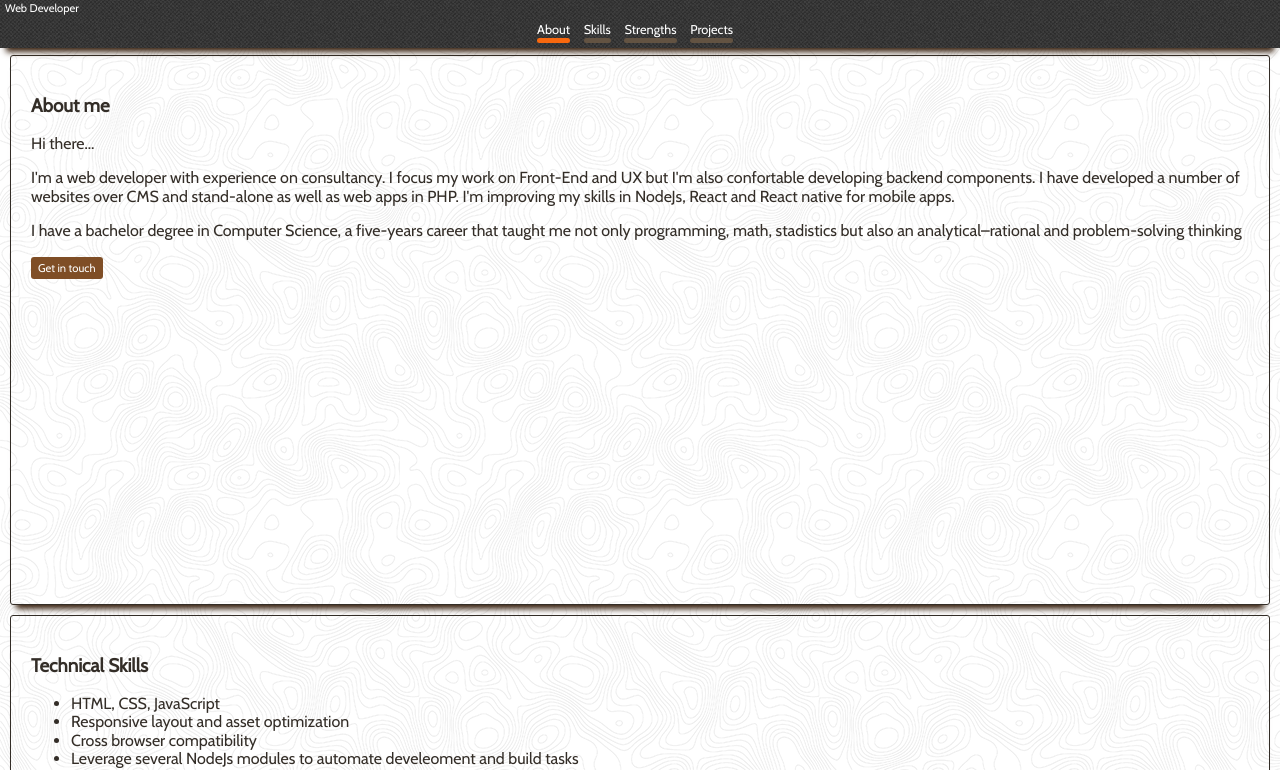
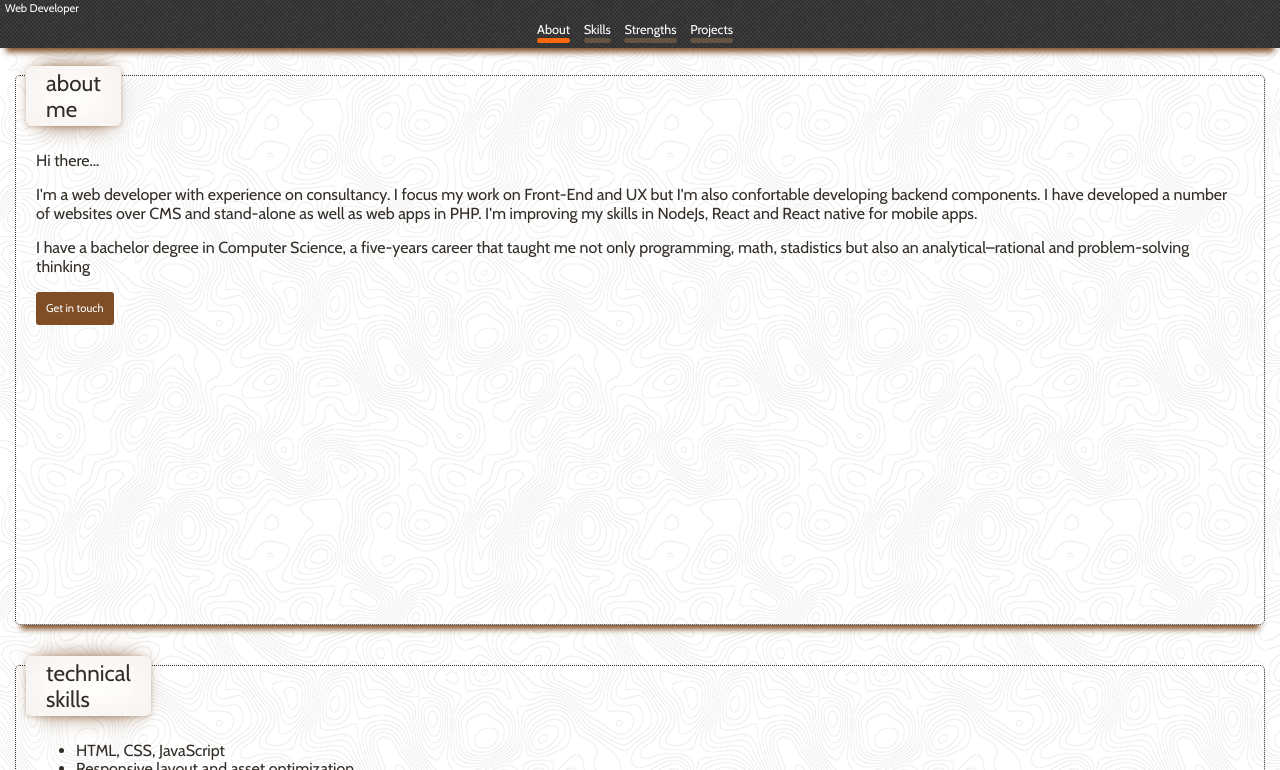
Before and after one commit to riccar/ricardocarballo.com, a website: page app/index.html in a window 1280 px wide. Shown: the part 30-800 px from the top of the page. Drawn offline with nearby package versions, Linux system fonts and the light colour scheme; files that its build step writes are made by us from their sources.

Commit message:
Completed section style

```diff
--- a/app/assets/styles/base/_variables.css
+++ b/app/assets/styles/base/_variables.css
@@ -4,10 +4,9 @@ $mainColour: #f9680e;
 
 $mainColourGradient: #f9680e;
 $bgColour: #7f4e26;
-$shadowColour: #3a2311;
+$shadowColour: #7f4e26;
 
 $headerBgColour: #332d27;
-$headerBtn: #26a576;
 $mainNavUnSelected: #635342;
 
 
--- a/app/assets/styles/modules/_btn.css
+++ b/app/assets/styles/modules/_btn.css
@@ -4,7 +4,7 @@
   /*Remove underline*/
   text-decoration: none;
   /*add space around the borders top/bottom = .75*/
-  padding: 5px 7px;
+  padding: 10px 10px;
   font-size: .7rem;
   border-radius: 3px;
   /*Set element as inline-block level
--- a/app/assets/styles/modules/_main-nav.css
+++ b/app/assets/styles/modules/_main-nav.css
@@ -24,7 +24,7 @@
     animation-name: menuItems;
     animation-duration: 2s;
     animation-fill-mode: forwards;
-     /*box-shadow: 2px 2px 3px rgba(0, 0, 0, .40);*/
+
 
   }
 
--- a/app/assets/styles/modules/_section.css
+++ b/app/assets/styles/modules/_section.css
@@ -1,18 +1,55 @@
 .section {
 
-  padding: 20px;
-  margin: 10px;
-  border-radius: 3px;
+  padding: 60px 20px;
+  margin: 40px 15px;
+  border-radius: 5px;
   box-shadow: 0px 10px 6px -6px $shadowColour;
   height: 550px;
-  border: 1px solid;
+  border: 1px dotted;
+
+
+
 
   &__title {
-    /*background-color:#FFF;*/
+
+    font-weight: 400;
+	  font-size: 1.4rem;
+    border-radius: 5px;
+    box-shadow: 0 1px 4px rgba($shadowColour, 0.3), 0 0 40px rgba($shadowColour, 0.1) inset;
+    background:#FFF;
+
+    height: 60px;
+    top: -10px;
+    left: 10px;
+    padding: 5px 20px;
+    position: absolute;
   }
 
+  /*Start title shadow effect*/
+
+  &__title:before, &__title:after {
+	  content:"";
+    position:absolute;
+    z-index:-1;
+    box-shadow:0 0 20px rgba($shadowColour, .8);
+    top:0;
+    bottom:0;
+    left:10px;
+    right:10px;
+    border-radius:100px / 10px;
+  }
+
+  &__title:after {
+    right:10px;
+    left:auto;
+    transform:skew(8deg) rotate(3deg);
+  }
+
+  /*End title shadow effect*/
+
+
   &--about {
-    margin-top: 85px;
+    margin-top: 105px;
     /*background-color: rgba($aboutBgColour, .4);*/
   }
 
--- a/app/assets/styles/styles.css
+++ b/app/assets/styles/styles.css
@@ -6,3 +6,4 @@
 @import "modules/_section";
 @import "modules/_btn";
 @import "modules/_reveal-item";
+@import "modules/_anchors";
--- a/app/index.html
+++ b/app/index.html
@@ -41,9 +41,10 @@
       </ul>
     </nav><!-- /top-nav -->
   </header>
-
-  <div id="about" class="section section--about" data-matching-link="#about-link">
-    <h3 class="section__title">About me</h3>
+  <!--The span object was added to create an offset between the sticky header and the section-->
+  <span class="anchor anchor--about" id="about" data-matching-link="#about-link"></span>
+  <div class="section section--about" >
+    <div class="section__title">about<br> me</div>
     <p>Hi there...</p>
     <p>I'm a web developer with experience on consultancy.
       I focus my work on Front-End and UX but I'm also
@@ -57,9 +58,9 @@
     </p>
     <div class="btn">Get in touch</div>
   </div>
-
-  <div id="skills" class="section section--skills" data-matching-link="#skills-link">
-    <h3 class="section__title">Technical Skills</h3>
+  <span class="anchor" id="skills" data-matching-link="#skills-link"></span>
+  <div class="section section--skills" >
+    <div class="section__title">technical<br> skills</div>
     <ul>
       <li>HTML, CSS, JavaScript</li>
       <li>Responsive layout and asset optimization</li>
@@ -71,8 +72,9 @@
     </ul>
   </div>
 
-  <div id="strenghts" class="section section--strenghts" data-matching-link="#strengths-link">
-    <h3>Core Strength</h3>
+  <span class="anchor" id="strenghts" data-matching-link="#strengths-link"></span>
+  <div class="section section--strenghts" >
+    <div class="section__title">core<br> strength</div>
     <ul>
       <li>Collaborative by nature</li>
       <li>Responsibile</li>
@@ -81,8 +83,9 @@
     </ul>
   </div>
 
-  <div id="projects" class="section section--projects" data-matching-link="#projects-link">
-    <h3>Projects</h3>
+  <span class="anchor" id="projects" data-matching-link="#projects-link"></span>
+  <div class="section section--projects" >
+    <div class="section__title">recent<br>projects</div>
     <p><a target="_blank" href="https://riccar.github.io/demo-site">Travel Agency Demo Site</a>
       This website objective is to showcase best practices on development and build automation, code organization and styling best practices</p>
     <p>Chech out its <a target="_blank" href="https://github.com/riccar/demo-site">Github  Repo</a></p>
--- a/app/temp/styles/styles.css
+++ b/app/temp/styles/styles.css
@@ -474,8 +474,8 @@ body {
   width: 100%;
   color: white;
   background-image: url("../../assets/images/darkdenim3.png");
-  -webkit-box-shadow: 0px 10px 6px -6px #3a2311;
-          box-shadow: 0px 10px 6px -6px #3a2311;
+  -webkit-box-shadow: 0px 10px 6px -6px #7f4e26;
+          box-shadow: 0px 10px 6px -6px #7f4e26;
   position: fixed;
   z-index: 5;
   top: 0;
@@ -575,7 +575,7 @@ body {
             animation-duration: 2s;
     -webkit-animation-fill-mode: forwards;
             animation-fill-mode: forwards;
-     /*box-shadow: 2px 2px 3px rgba(0, 0, 0, .40);*/
+
 
   }
 
@@ -694,21 +694,57 @@ body {
 
 .section {
 
-  padding: 20px;
-  margin: 10px;
-  border-radius: 3px;
-  -webkit-box-shadow: 0px 10px 6px -6px #3a2311;
-          box-shadow: 0px 10px 6px -6px #3a2311;
+  padding: 60px 20px;
+  margin: 40px 15px;
+  border-radius: 5px;
+  -webkit-box-shadow: 0px 10px 6px -6px #7f4e26;
+          box-shadow: 0px 10px 6px -6px #7f4e26;
   height: 550px;
-  border: 1px solid;
+  border: 1px dotted;
 }
 
 .section__title {
-    /*background-color:#FFF;*/
+
+    font-weight: 400;
+	  font-size: 1.4rem;
+    border-radius: 5px;
+    -webkit-box-shadow: 0 1px 4px rgba(127,78,38, 0.3), 0 0 40px rgba(127,78,38, 0.1) inset;
+            box-shadow: 0 1px 4px rgba(127,78,38, 0.3), 0 0 40px rgba(127,78,38, 0.1) inset;
+    background:#FFF;
+
+    height: 60px;
+    top: -10px;
+    left: 10px;
+    padding: 5px 20px;
+    position: absolute;
   }
 
+/*Start title shadow effect*/
+
+.section__title:before, .section__title:after {
+	  content:"";
+    position:absolute;
+    z-index:-1;
+    -webkit-box-shadow: 0 0 20px rgba(127,78,38, .8);
+            box-shadow: 0 0 20px rgba(127,78,38, .8);
+    top:0;
+    bottom:0;
+    left:10px;
+    right:10px;
+    border-radius:100px / 10px;
+  }
+
+.section__title:after {
+    right:10px;
+    left:auto;
+    -webkit-transform:skew(8deg) rotate(3deg);
+            transform:skew(8deg) rotate(3deg);
+  }
+
+/*End title shadow effect*/
+
 .section--about {
-    margin-top: 85px;
+    margin-top: 105px;
     /*background-color: rgba($aboutBgColour, .4);*/
   }
 
@@ -730,7 +766,7 @@ body {
   /*Remove underline*/
   text-decoration: none;
   /*add space around the borders top/bottom = .75*/
-  padding: 5px 7px;
+  padding: 10px 10px;
   font-size: .7rem;
   border-radius: 3px;
   /*Set element as inline-block level
@@ -754,3 +790,17 @@ body {
     -webkit-transform: translateY(0);
             transform: translateY(0);
   }
+
+.anchor {
+  display: block;
+  position: relative;
+  top: -50px;
+  visibility: hidden;
+}
+
+.anchor--about {
+    display: block;
+    position: relative;
+    top: -90px;
+    visibility: hidden;
+  }
```
Also changed, not shown: app/assets/scripts/modules/StickyHeader.js (+5 -5 lines), app/assets/styles/modules/_anchors.css (added, +13 -0 lines), app/temp/scripts/App.js.
